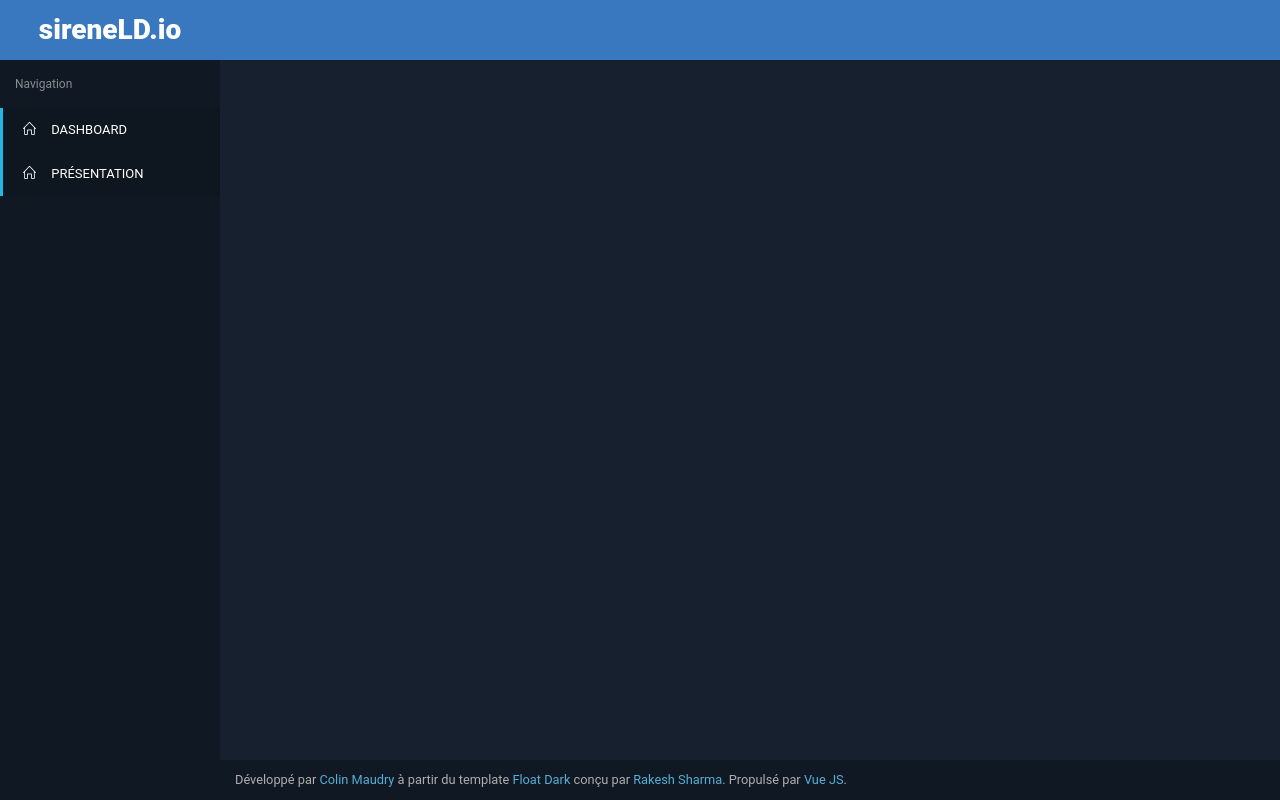
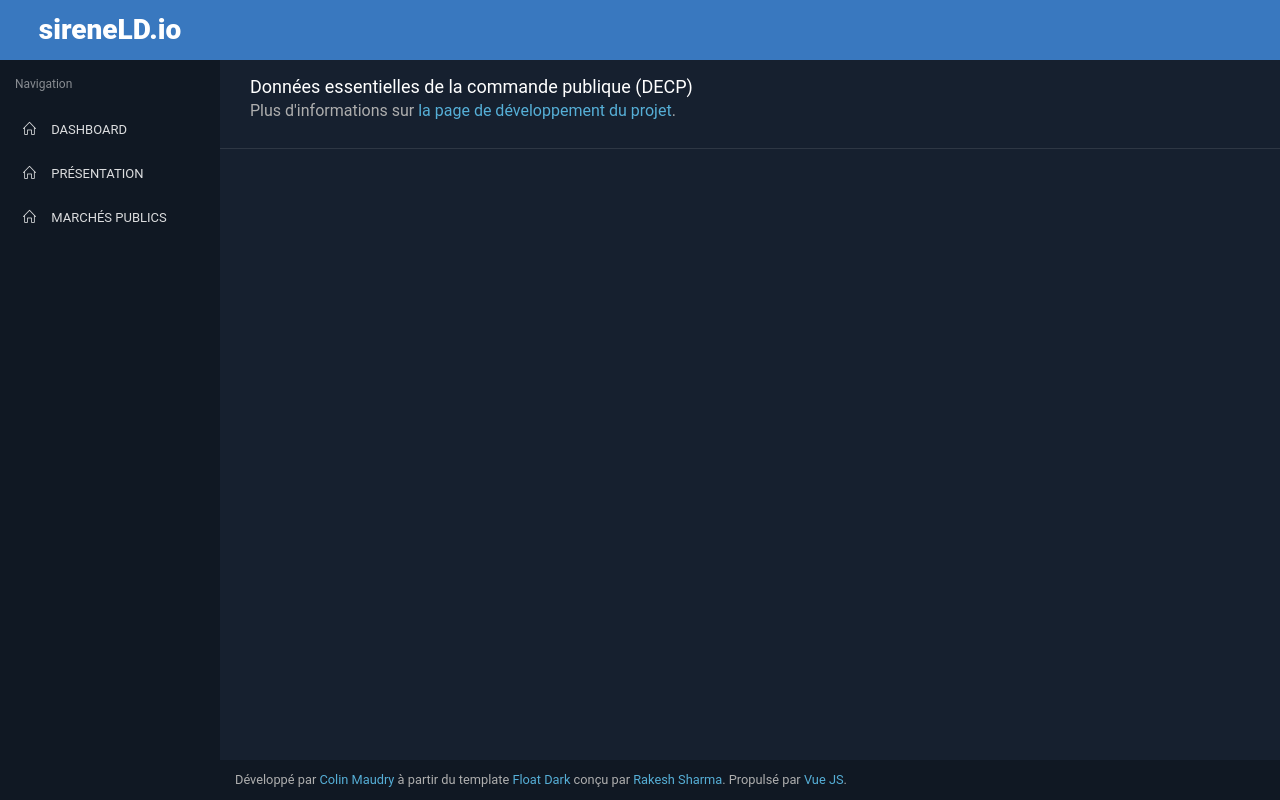
Before and after one commit to ColinMaudry/sirene-ld-web, a Vue app: page /decp in a window 1280 px wide. Built offline with nearby package versions, Linux system fonts and the light colour scheme; a web font is replaced by a local one.

Commit message:
Création d'une page dédiée au DECP, mention dans la page de présentation

```diff
--- a/src/components/LeftBar.vue
+++ b/src/components/LeftBar.vue
@@ -7,14 +7,19 @@
           <li class="nav-heading">
             <span>Navigation</span>
           </li>
-          <li class="active">
+          <li>
             <router-link to="/">
               <i class="icon-home"></i> Dashboard
             </router-link>
           </li>
-          <li class="active">
+          <li>
             <router-link to="/presentation">
               <i class="icon-home"></i> Présentation
+            </router-link>
+          </li>
+          <li>
+            <router-link to="/decp">
+              <i class="icon-home"></i> Marchés publics
             </router-link>
           </li>
         </ul>
--- a/src/router.js
+++ b/src/router.js
@@ -2,6 +2,7 @@ import Vue from "vue";
 import Router from "vue-router";
 import PresentationPage from "@/views/PresentationPage.vue";
 import DashboardPage from "@/views/DashboardPage.vue";
+import MarchesPublics from "./views/MarchesPublics.vue";
 
 Vue.use(Router);
 
@@ -18,6 +19,11 @@ export default new Router({
       path: "/presentation",
       name: "presentation",
       component: PresentationPage
+    },
+    {
+      path: "/decp",
+      name: "decp",
+      component: MarchesPublics
     }
   ]
 });
--- a/src/views/DashboardPage.vue
+++ b/src/views/DashboardPage.vue
@@ -46,9 +46,9 @@
               <!--end widget-->
             </div>
 
-            <div class="col-lg-12 col-md-12 col-sm-12">
+            <!-- <div class="col-lg-12 col-md-12 col-sm-12">
               <categories-unites-legales/>
-            </div>
+            </div>-->
           </div>
         </div>
       </div>
--- /dev/null
+++ b/src/views/MarchesPublics.vue
@@ -0,0 +1,24 @@
+<template>
+  <div>
+    <div class="page-header">
+      <div class="row">
+        <div class="col-sm-6">
+          <h4>Données essentielles de la commande publique (DECP)</h4>
+          <p>
+            Plus d'informations sur
+            <a
+              href="https://github.com/colinmaudry/decp-json"
+            >la page de développement du projet</a>.
+          </p>
+        </div>
+      </div>
+    </div>
+  </div>
+</template>
+
+<script>
+export default {};
+</script>
+
+<style scoped>
+</style>
--- a/src/views/PresentationPage.vue
+++ b/src/views/PresentationPage.vue
@@ -15,48 +15,62 @@
     <p>Les jeux de données suivants sont amenés à être intégrés au graphe sireneLD :</p>
 
     <ul>
-      <li>[x]
+      <li>
+        [x]
         <a
           href="https://www.data.gouv.fr/fr/datasets/base-sirene-des-entreprises-et-de-leurs-etablissements-siren-siret"
         >Répertoire SIRENE</a>
       </li>
 
-      <li>[ ]
+      <li>
+        [ ]
         <a
           href="https://www.data.gouv.fr/fr/datasets/donnees-essentielles-de-la-commande-publique-transmises-via-le-pes-marche/"
-        >Données essentielles des attributions de marchés publics et de concessions (DECP)</a>
+        >Données essentielles des attributions de marchés publics et de concessions (DECP) (en cours, en JSON pour l'instant)</a>
       </li>
 
-      <li>[ ]
+      <li>
+        [ ]
         <a
           href="https://www.data.gouv.fr/fr/datasets/repertoire-national-des-associations/"
         >Répertoire national des associations (RNA)</a>
       </li>
     </ul>
 
-    <p>Les scripts de conversion de ces données sont visibles dans le dépôt Github
-      <a href="https://github.com/ColinMaudry/sirene-ld">ColinMaudry/sirene-ld</a>.
+    <p>
+      Les scripts de conversion de ces données sont visibles dans le dépôt Github
+      <a
+        href="https://github.com/ColinMaudry/sirene-ld"
+      >ColinMaudry/sirene-ld</a>.
     </p>
 
-    <p>Le croisement de ces données permettra de faire surgir de nouvelles informations (
+    <p>
+      Le croisement de ces données permettra de faire surgir de nouvelles informations (
       <em>insights</em>).
     </p>
 
-    <p>Vous pouvez suivre l'avancement de ce projet sur Twitter via le hashtag
-      <a href="https://twitter.com/hashtag/sireneLD">#sireneLD</a>.
+    <p>
+      Vous pouvez suivre l'avancement de ce projet sur Twitter via le hashtag
+      <a
+        href="https://twitter.com/hashtag/sireneLD"
+      >#sireneLD</a>.
     </p>
 
     <h2 id="tlchargementdesdonnes">Téléchargement des données</h2>
 
-    <p>Les données converties en RDF peuvent être téléchargées au format n-triples gzippé dans
-      <a href="https://sireneld.io/data">https://sireneld.io/data</a>.
+    <p>
+      Les données converties en RDF peuvent être téléchargées au format n-triples gzippé dans
+      <a
+        href="https://sireneld.io/data"
+      >https://sireneld.io/data</a>.
     </p>
 
     <h2 id="sparql">SPARQL</h2>
 
     <p>Les données sources étant converties en graphe RDF, le langage de requête utilisé pour requếter ce graphe est SPARQL.</p>
 
-    <p>Le endpoint se trouve à cette adresse :
+    <p>
+      Le endpoint se trouve à cette adresse :
       <code>https://triplestore.maudry.com/sirene/query</code>
     </p>
 
@@ -75,7 +89,8 @@
     <h3 id="v00115janvier2019">v0.0.1 (15 janvier 2019)</h3>
 
     <ul>
-      <li>initialisation de
+      <li>
+        initialisation de
         <a href="https://vuejs.org/">Vue 2</a>, personnalisation du template
         <a
           href="http://bootstraplovers.com/templates/float-admin-v1.1/dark-version/index.html"
```
